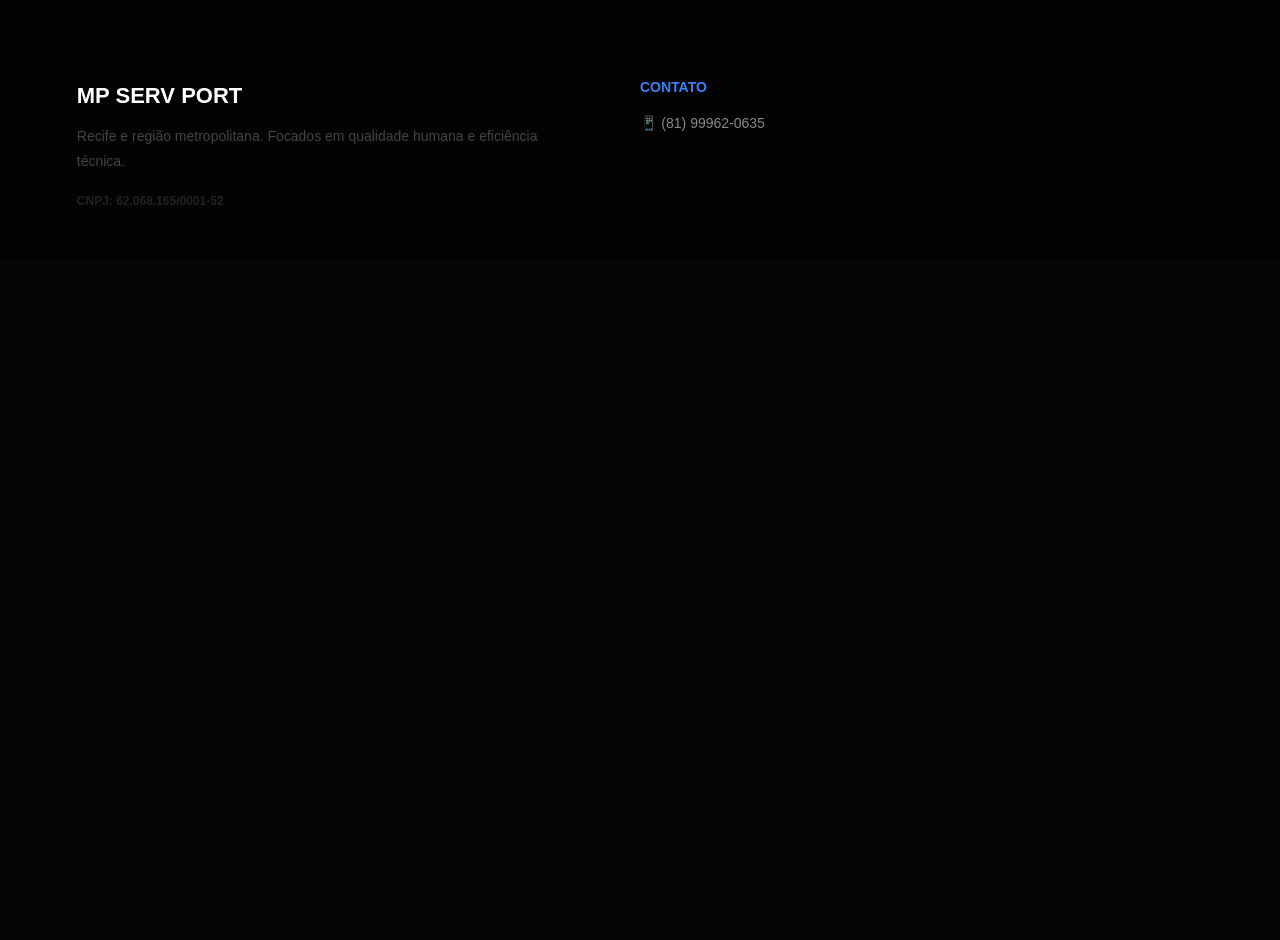
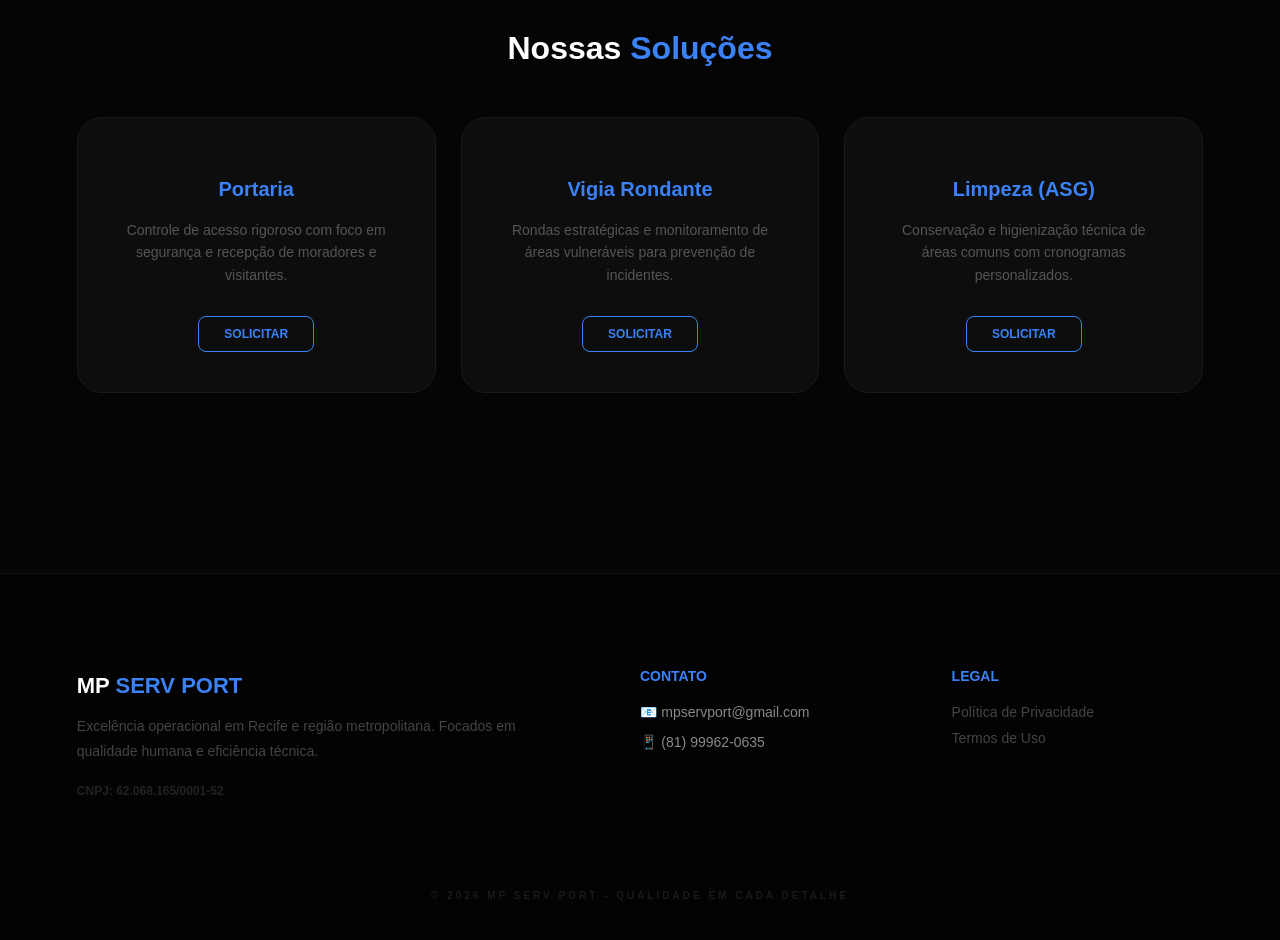
Before and after one commit to mpservport-glitch/mp-serv-port, a Next.js app: page / in a window 1280 px wide. Shown: the part 1420-2360 px from the top of the page. Before the commit the page ends 1680 px from the top, so only its background shows below. Built offline with nearby package versions, Linux system fonts and the light colour scheme.

Commit message:
Update page.tsx

```diff
--- a/app/page.tsx
+++ b/app/page.tsx
@@ -7,7 +7,6 @@ export default function Home() {
   const [formStatus, setFormStatus] = useState("");
   const [currentImg, setCurrentImg] = useState(0);
 
-  // Nomes das imagens na pasta /public
   const images = ["jefferson.webp", "valdemir.webp"];
 
   useEffect(() => {
@@ -28,7 +27,6 @@ export default function Home() {
     }
   };
 
-  // FUNÇÃO DE ENVIO REAL CONECTADA À API
   const handleSubmit = async (e: React.FormEvent<HTMLFormElement>) => {
     e.preventDefault();
     setFormStatus("Enviando...");
@@ -50,15 +48,12 @@ export default function Home() {
 
       if (response.ok) {
         setFormStatus("Enviado com sucesso! Verifique seu e-mail.");
-        setTimeout(() => {
-          setShowForm(false);
-          setFormStatus("");
-        }, 3000);
+        setTimeout(() => { setShowForm(false); setFormStatus(""); }, 3000);
       } else {
         setFormStatus("Erro ao enviar. Tente pelo WhatsApp.");
       }
     } catch (err) {
-      setFormStatus("Erro de conexão. Tente novamente.");
+      setFormStatus("Erro de conexão.");
     }
   };
 
@@ -80,7 +75,7 @@ export default function Home() {
           animation: whatsappPulse 2s infinite; text-decoration: none;
         }
         .input-focus:focus { outline: none; border-color: #3b82f6 !important; box-shadow: 0 0 8px rgba(59, 130, 246, 0.3); }
-        .service-card { transition: all 0.3s ease; }
+        .service-card { transition: all 0.3s ease; background: #0d0d0d; padding: 40px; border-radius: 25px; border: 1px solid #1a1a1a; text-align: center; }
         .service-card:hover { border-color: #3b82f6 !important; transform: translateY(-5px); }
         .fade-image { transition: opacity 0.8s ease-in-out; }
         @media (max-width: 768px) {
@@ -97,6 +92,7 @@ export default function Home() {
         <img src="https://upload.wikimedia.org/wikipedia/commons/6/6b/WhatsApp.svg" alt="WhatsApp" style={{ width: '28px' }} />
       </a>
 
+      {/* Header */}
       <nav style={{ display: 'flex', justifyContent: 'space-between', padding: '20px 6%', alignItems: 'center', borderBottom: '1px solid #111', backgroundColor: 'rgba(5, 5, 5, 0.85)', backdropFilter: 'blur(12px)', position: 'sticky', top: 0, zIndex: 1500 }}>
         <div style={{ fontSize: '20px', fontWeight: '900', letterSpacing: '-1px' }}>MP <span style={{ color: '#3b82f6' }}>SERV PORT</span></div>
         <div className="desktop-nav" style={{ display: 'flex', gap: '30px', alignItems: 'center' }}>
@@ -118,12 +114,17 @@ export default function Home() {
         <button onClick={() => setShowForm(true)} style={{ backgroundColor: '#3b82f6', color: 'white', padding: '20px 45px', borderRadius: '10px', fontWeight: 'bold', border: 'none', cursor: 'pointer', fontSize: '16px' }}>SOLICITAR ORÇAMENTO</button>
       </header>
 
-      {/* Sobre e Revezamento de Imagens */}
+      {/* Quem Somos - RESTAURADO */}
       <section id="sobre" style={{ padding: '100px 6%', backgroundColor: '#080808' }}>
         <div className="grid-layout" style={{ display: 'grid', gridTemplateColumns: '1.2fr 0.8fr', gap: '60px', maxWidth: '1200px', margin: '0 auto', alignItems: 'center' }}>
           <div>
             <h2 style={{ fontSize: '34px', fontWeight: '900', marginBottom: '25px' }}>Quem <span style={{ color: '#3b82f6' }}>Somos</span></h2>
-            <p style={{ color: '#888', lineHeight: '1.8', marginBottom: '20px', fontSize: '16px' }}>A <strong>MP SERV PORT</strong> foca no recrutamento rigoroso e treinamento contínuo para garantir que cada posto de trabalho reflita nossa cultura de prontidão.</p>
+            <p style={{ color: '#888', lineHeight: '1.8', marginBottom: '20px', fontSize: '16px' }}>
+              A <strong>MP SERV PORT</strong> é referência em gestão de serviços terceirizados. Focamos no recrutamento rigoroso e no treinamento contínuo para garantir que cada posto de trabalho reflita nossa cultura de prontidão e cordialidade.
+            </p>
+            <p style={{ color: '#888', lineHeight: '1.8', marginBottom: '30px' }}>
+              Atuamos com tecnologia de monitoramento integrada e supervisão presencial 24h, oferecendo uma camada extra de proteção ao seu patrimônio.
+            </p>
             <div style={{ display: 'flex', gap: '20px' }}>
               <div style={{ background: '#0d0d0d', padding: '20px', borderRadius: '12px', border: '1px solid #1a1a1a', flex: 1, textAlign: 'center' }}>
                 <div style={{ color: '#3b82f6', fontSize: '22px', fontWeight: 'bold' }}>24h</div>
@@ -136,6 +137,7 @@ export default function Home() {
             </div>
           </div>
 
+          {/* Revezamento de Fotos */}
           <div style={{ position: 'relative' }}>
             <div className="img-container" style={{ width: '100%', height: '500px', borderRadius: '25px', overflow: 'hidden', border: '1px solid #222', backgroundColor: '#111' }}>
               <img
@@ -151,14 +153,31 @@ export default function Home() {
         </div>
       </section>
 
-      {/* Formulário com Atributos Name */}
+      {/* Serviços - RESTAURADO */}
+      <section id="servicos" style={{ padding: '100px 6%' }}>
+        <h2 style={{ textAlign: 'center', marginBottom: '50px', fontSize: '32px', fontWeight: '900' }}>Nossas <span style={{ color: '#3b82f6' }}>Soluções</span></h2>
+        <div className="grid-layout" style={{ display: 'grid', gridTemplateColumns: 'repeat(3, 1fr)', gap: '25px', maxWidth: '1200px', margin: '0 auto' }}>
+          {[
+            { t: 'Portaria', d: 'Controle de acesso rigoroso com foco em segurança e recepção de moradores e visitantes.' },
+            { t: 'Vigia Rondante', d: 'Rondas estratégicas e monitoramento de áreas vulneráveis para prevenção de incidentes.' },
+            { t: 'Limpeza (ASG)', d: 'Conservação e higienização técnica de áreas comuns com cronogramas personalizados.' }
+          ].map((s, i) => (
+            <div key={i} className="service-card">
+              <h3 style={{ color: '#3b82f6', marginBottom: '18px', fontSize: '20px' }}>{s.t}</h3>
+              <p style={{ color: '#555', fontSize: '14px', lineHeight: '1.6', marginBottom: '30px' }}>{s.d}</p>
+              <button onClick={() => setShowForm(true)} style={{ background: 'transparent', color: '#3b82f6', border: '1px solid #3b82f6', padding: '10px 25px', borderRadius: '8px', fontSize: '12px', fontWeight: 'bold', cursor: 'pointer' }}>SOLICITAR</button>
+            </div>
+          ))}
+        </div>
+      </section>
+
+      {/* Formulário - RESTAURADO E FUNCIONAL */}
       {showForm && (
         <div onClick={() => setShowForm(false)} style={{ position: 'fixed', inset: 0, backgroundColor: 'rgba(0,0,0,0.95)', backdropFilter: 'blur(15px)', zIndex: 5000, display: 'flex', alignItems: 'center', justifyContent: 'center', padding: '20px' }}>
           <div onClick={(e) => e.stopPropagation()} style={{ background: '#0d0d0d', width: '100%', maxWidth: '450px', padding: '40px', borderRadius: '25px', border: '1px solid #222', animation: 'zoomIn 0.3s ease-out' }}>
             <button onClick={() => setShowForm(false)} style={{ float: 'right', background: 'none', border: 'none', color: '#444', fontSize: '30px', cursor: 'pointer' }}>×</button>
             <h2 style={{ color: '#3b82f6', marginBottom: '10px', fontWeight: '900' }}>Orçamento</h2>
             <p style={{ color: '#555', fontSize: '13px', marginBottom: '25px' }}>Retornaremos em instantes via WhatsApp.</p>
-
             <form onSubmit={handleSubmit} style={{ display: 'flex', flexDirection: 'column', gap: '15px' }}>
               <input name="nome" type="text" required className="input-focus" style={{ padding: '15px', backgroundColor: '#050505', border: '1px solid #222', borderRadius: '10px', color: 'white' }} placeholder="Nome ou Empresa" />
               <input name="whatsapp" type="tel" required className="input-focus" style={{ padding: '15px', backgroundColor: '#050505', border: '1px solid #222', borderRadius: '10px', color: 'white' }} placeholder="WhatsApp (DDD)" />
@@ -176,18 +195,29 @@ export default function Home() {
         </div>
       )}
 
-      {/* Rodapé com CNPJ real conforme imagem_81987f.png */}
+      {/* Footer - RESTAURADO */}
       <footer style={{ padding: '80px 6% 40px', borderTop: '1px solid #111', backgroundColor: '#030303', marginTop: '80px' }}>
         <div className="footer-grid" style={{ display: 'grid', gridTemplateColumns: '2fr 1fr 1fr', gap: '60px', maxWidth: '1200px', margin: '0 auto' }}>
           <div>
-            <h2 style={{ fontSize: '22px', fontWeight: '900', color: 'white', marginBottom: '15px' }}>MP SERV PORT</h2>
-            <p style={{ color: '#444', fontSize: '14px', lineHeight: '1.8' }}>Recife e região metropolitana. Focados em qualidade humana e eficiência técnica.</p>
+            <h2 style={{ fontSize: '22px', fontWeight: '900', color: 'white', marginBottom: '15px' }}>MP <span style={{ color: '#3b82f6' }}>SERV PORT</span></h2>
+            <p style={{ color: '#444', fontSize: '14px', lineHeight: '1.8' }}>Excelência operacional em Recife e região metropolitana. Focados em qualidade humana e eficiência técnica.</p>
             <p style={{ color: '#222', fontSize: '12px', marginTop: '20px', fontWeight: 'bold' }}>CNPJ: 62.068.165/0001-52</p>
           </div>
           <div>
             <h3 style={{ fontSize: '14px', color: '#3b82f6', marginBottom: '20px', fontWeight: 'bold' }}>CONTATO</h3>
+            <p style={{ color: '#888', fontSize: '14px', marginBottom: '10px' }}>📧 mpservport@gmail.com</p>
             <p style={{ color: '#888', fontSize: '14px' }}>📱 (81) 99962-0635</p>
           </div>
+          <div>
+            <h3 style={{ fontSize: '14px', color: '#3b82f6', marginBottom: '20px', fontWeight: 'bold' }}>LEGAL</h3>
+            <ul style={{ listStyle: 'none', padding: 0, margin: 0, color: '#444', fontSize: '14px', display: 'flex', flexDirection: 'column', gap: '10px' }}>
+              <li>Política de Privacidade</li>
+              <li>Termos de Uso</li>
+            </ul>
+          </div>
+        </div>
+        <div style={{ textAlign: 'center', marginTop: '80px', color: '#1a1a1a', fontSize: '10px', letterSpacing: '3px', fontWeight: 'bold' }}>
+          © 2026 MP SERV PORT - QUALIDADE EM CADA DETALHE
         </div>
       </footer>
     </div>
```
